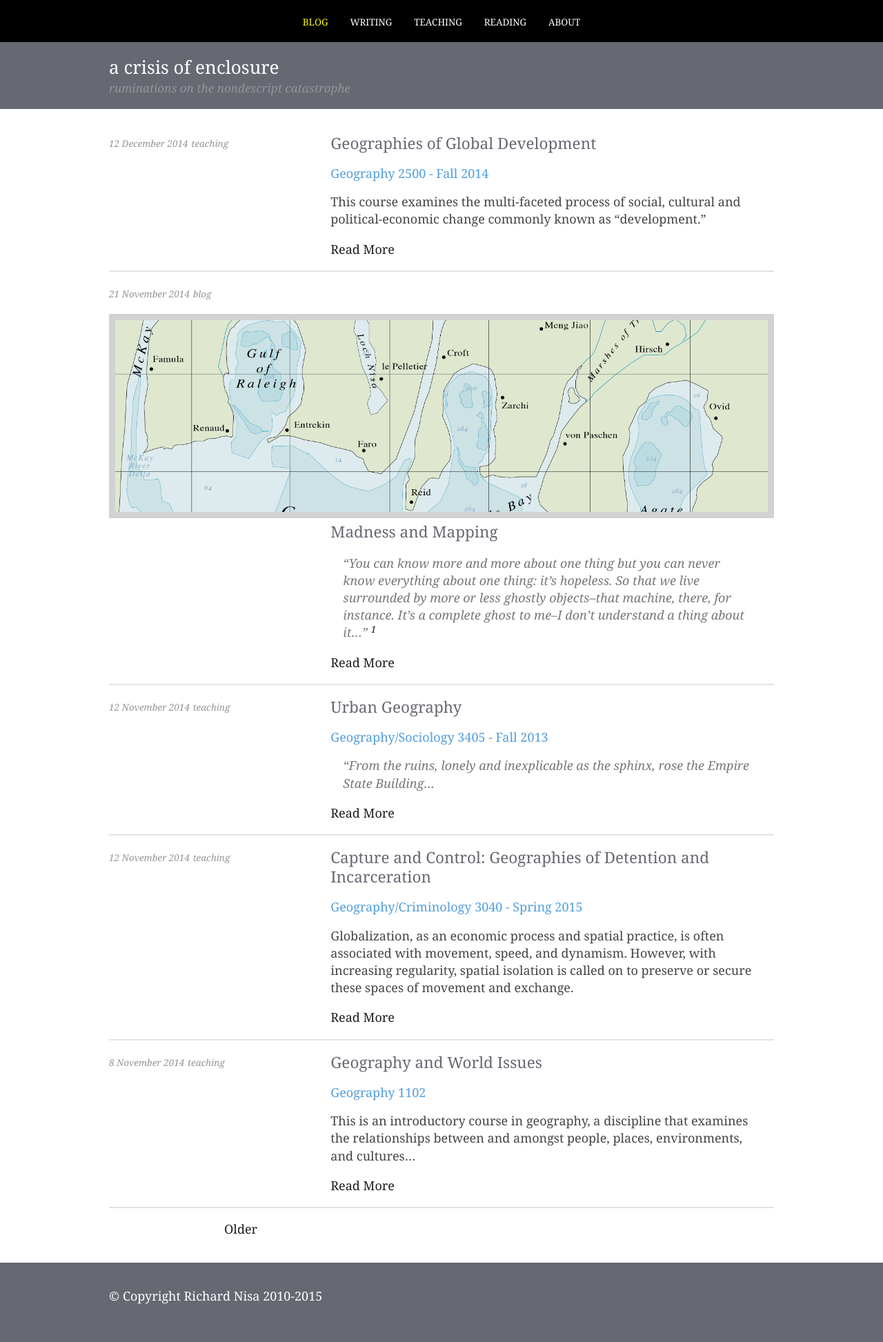
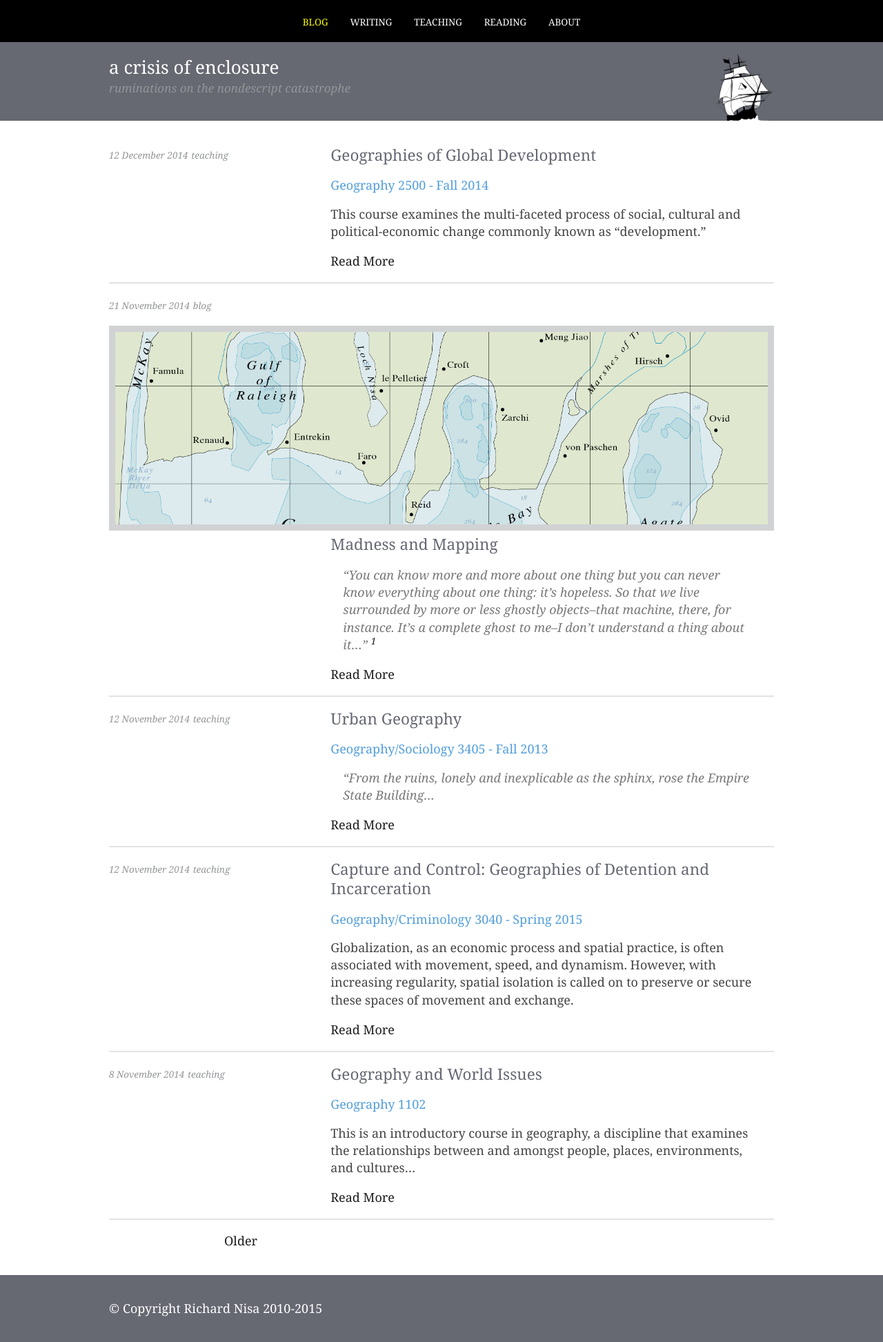
Before and after one commit to nisaface/nisaface.github.io, a Jekyll site: the page built from index.html, in a window 1280 px wide. Shown: the whole page at 69% size. Built offline with Jekyll 4.4.1, drawn with Linux system fonts in a browser that asks for light colours; the list of posts is cut into pages by our own code.

Commit message:
trying to put the boat in

```diff
--- a/_layouts/default.html
+++ b/_layouts/default.html
@@ -27,6 +27,7 @@
 
       <div class="container">
         <a class="site-title" href="{{ site.url }}">{{ site.title }}</a>
+        <img src="/img/masthead.png" height="96" align = "right">
         <p class="site-description">{{ site.description }}</p>
       </div>
     </header>
--- a/css/style.css
+++ b/css/style.css
@@ -624,6 +624,7 @@ figure {
 /* Header
    ========================================================================== */
 .site-header {
+  height: 175px;
 }
 
 .site-title {
```
Also changed, not shown: img/masthead.jpg (added), img/masthead.png (added).
